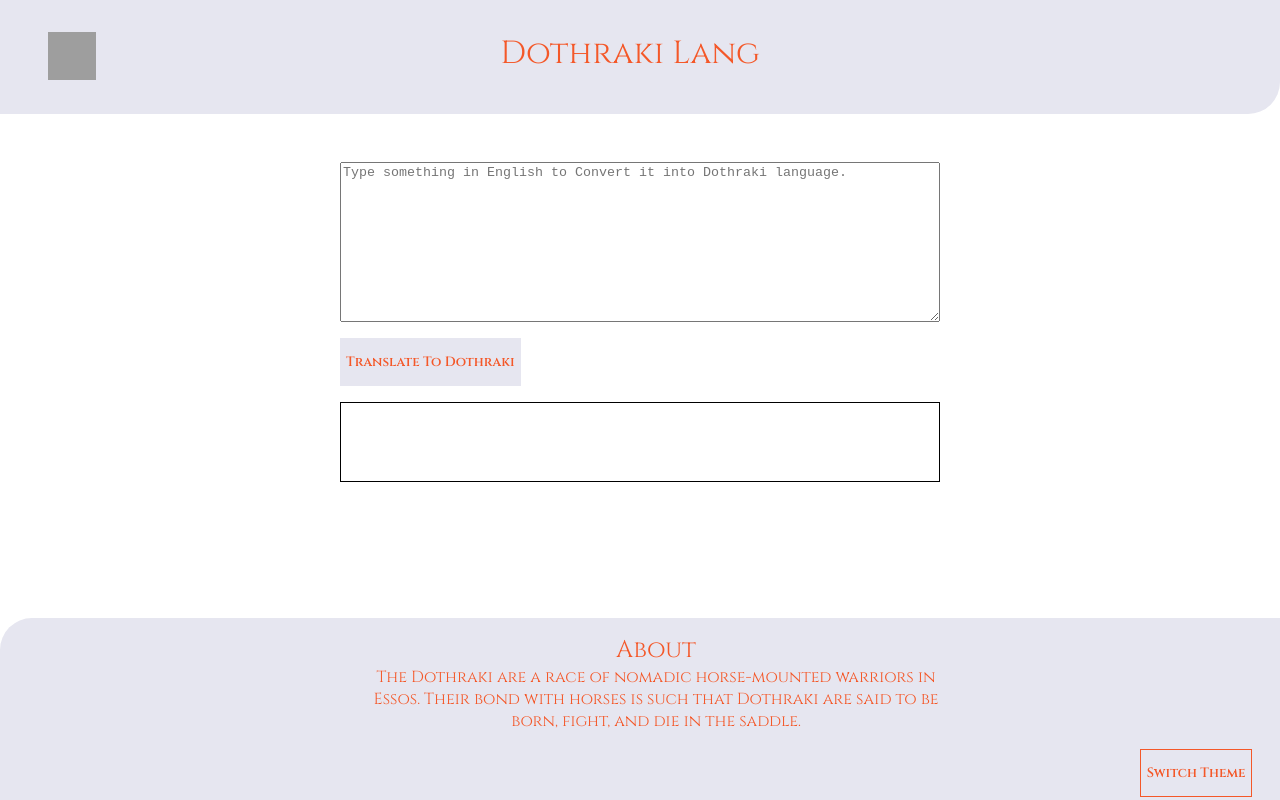
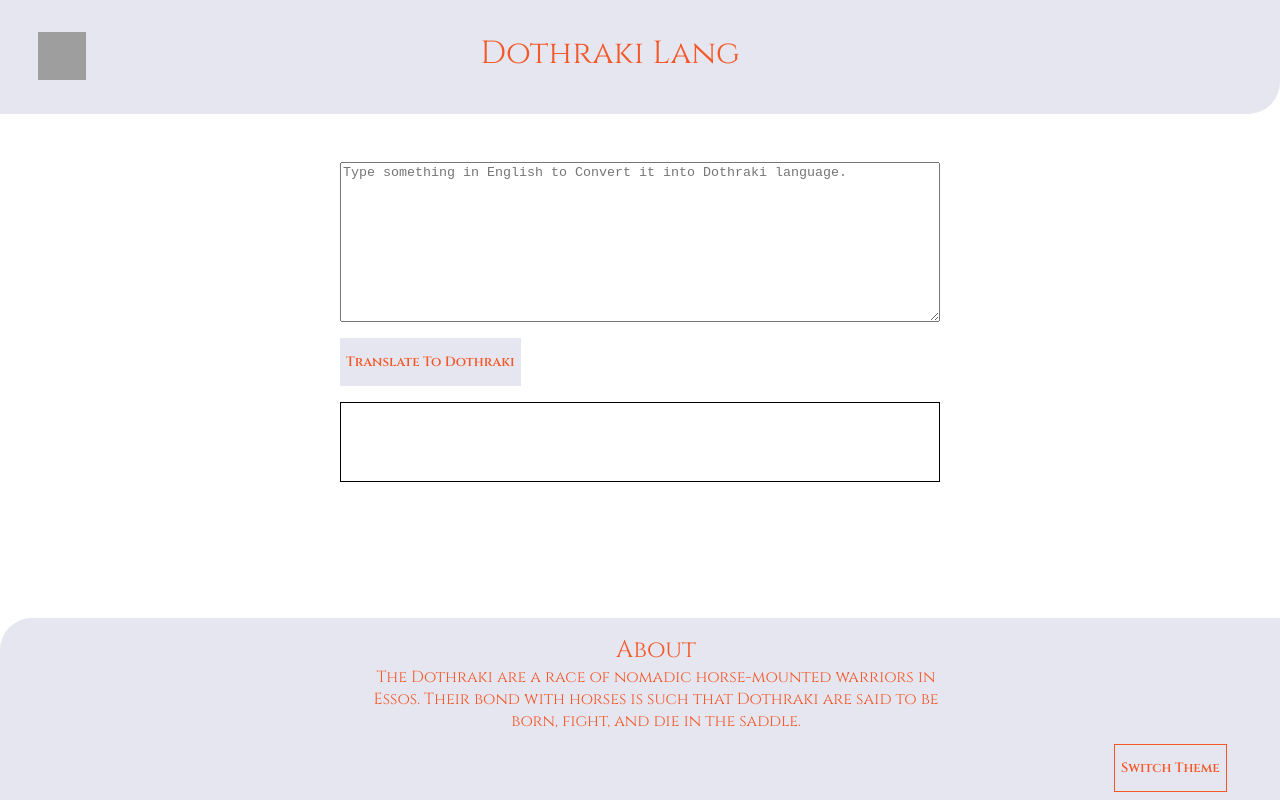
Before and after one commit to aksham-mahajan/Translationapp, a plain HTML site: page index.html in a window 1280 px wide. Drawn offline with Linux system fonts and the light colour scheme; grey boxes are pictures that could not be loaded.

Commit message:
fix footer

```diff
--- a/global.css
+++ b/global.css
@@ -23,14 +23,13 @@
 #img{
     float: left;
     display: inline-block;
-    width: 80px;
-
+    width: 60px;
 
 }
 #title{
     float: left;
     display: inline-block;
-    width: calc(100% - 180px);
+    width: calc(100% - 20px);
     width: -webkit-calc(100% - 180px);
 
 }
--- a/index.html
+++ b/index.html
@@ -27,7 +27,7 @@
     <footer style="border-top-left-radius: 2rem;">
         <div style="font-size: x-large;">About</div>
         <p>The Dothraki are a race of nomadic horse-mounted warriors in Essos. Their bond with horses is such that Dothraki are said to be born, fight, and die in the saddle.</p>
-        <div style="float: right;padding: 0;margin: 2px;position: relative;bottom:1%;right: 2%;">
+        <div style="float: right;padding: 0;margin: 2px;position: relative;bottom:4%;right: 4%;">
             <button id="switch" style="border: 1px solid;" onclick="toggleTheme()">Switch Theme</button>
         </div>
     </footer>
```
